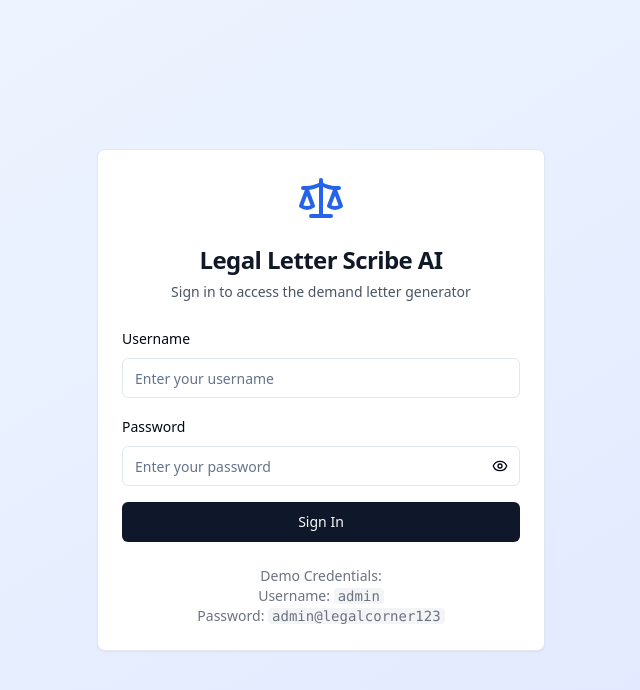
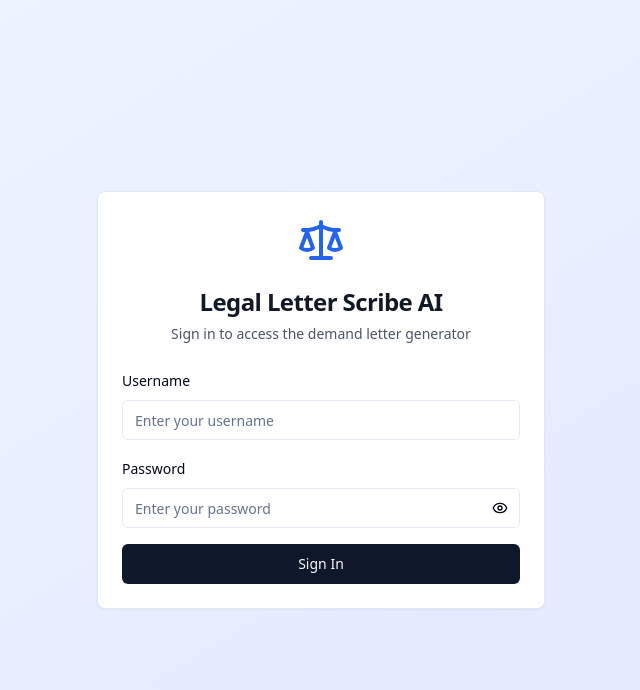
Before and after one commit to arcthaneaidelta/legal-letter-scribe-ai, a React (Vite) app: page /demand-letters in a window 1280 px wide. Shown: the top 690 px of the page, without its empty margins (319-959 px from the left). Built offline with nearby package versions, Linux system fonts and the light colour scheme.

Commit message:
Hide login credentials in UI
Remove the display of hardcoded username and password from the login screen.

```diff
--- a/src/components/LoginScreen.tsx
+++ b/src/components/LoginScreen.tsx
@@ -98,11 +98,6 @@ const LoginScreen = ({ onLogin }: LoginScreenProps) => {
               {isLoading ? 'Signing in...' : 'Sign In'}
             </Button>
           </form>
-          <div className="mt-6 text-center text-sm text-gray-500">
-            <p>Demo Credentials:</p>
-            <p>Username: <code className="bg-gray-100 px-1 rounded">admin</code></p>
-            <p>Password: <code className="bg-gray-100 px-1 rounded">admin@legalcorner123</code></p>
-          </div>
         </CardContent>
       </Card>
     </div>
```
